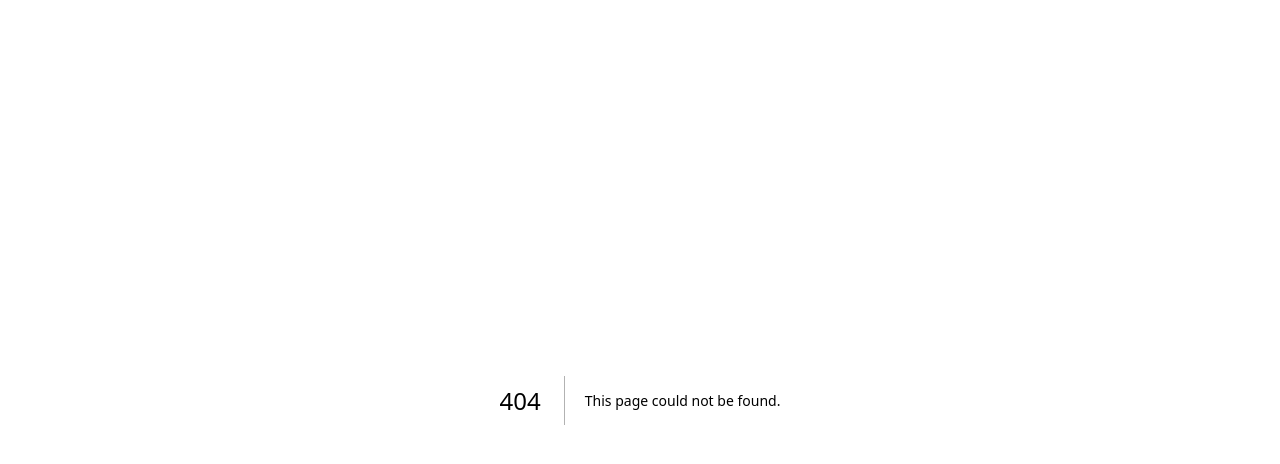
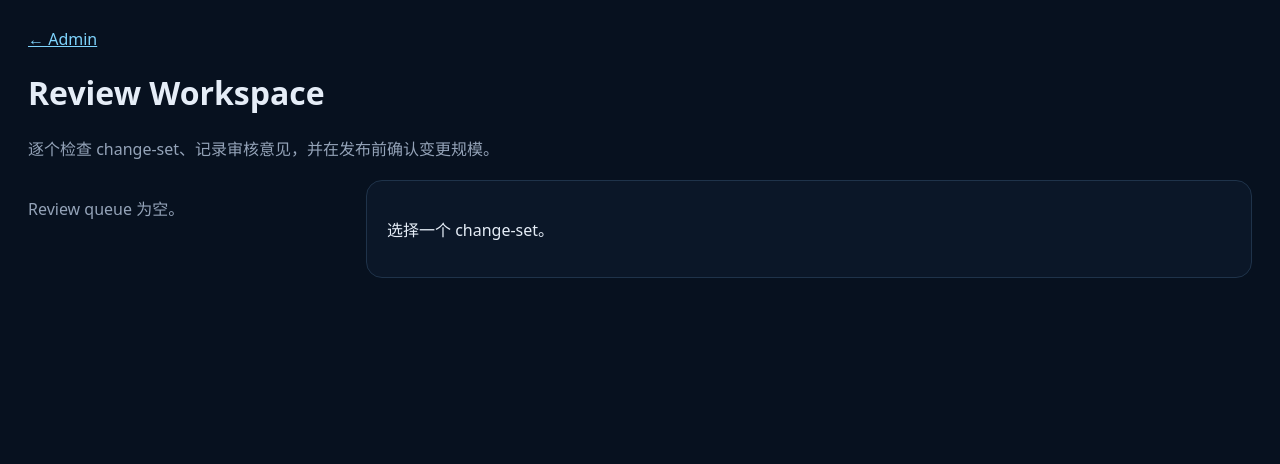
Before and after one commit to senwong/human-knowledge-map, a Next.js app: page /admin/review in a window 1280 px wide. Before the commit this address had no page. Shown: the top 464 px of the page. Built offline with nearby package versions, Linux system fonts and the light colour scheme.

Commit message:
feat(v6.7): add editable review workspace

```diff
--- /dev/null
+++ b/app/admin/review/page.tsx
@@ -0,0 +1,27 @@
+'use client';
+
+import { useEffect, useMemo, useState } from 'react';
+
+type ReviewItem = {
+  changeSet: { id: string; author: string; reason: string; mutations: Array<{ type: string }> };
+  status: string;
+  reviewer?: string;
+  notes?: string;
+};
+
+export default function ReviewWorkspace() {
+  const [items, setItems] = useState<ReviewItem[]>([]);
+  const [selectedId, setSelectedId] = useState<string>('');
+  const [notes, setNotes] = useState('');
+
+  useEffect(() => { fetch('/api/review').then((r) => r.json()).then((data) => { setItems(data.items ?? []); setSelectedId(data.items?.[0]?.changeSet?.id ?? ''); }); }, []);
+  const selected = useMemo(() => items.find((item) => item.changeSet.id === selectedId), [items, selectedId]);
+
+  return <main style={{minHeight:'100vh',background:'#07111f',color:'#e5edf7',padding:28,fontFamily:'system-ui'}}>
+    <header style={{marginBottom:20}}><a href="/admin" style={{color:'#7dd3fc'}}>← Admin</a><h1>Review Workspace</h1><p style={{color:'#94a3b8'}}>逐个检查 change-set、记录审核意见，并在发布前确认变更规模。</p></header>
+    <div style={{display:'grid',gridTemplateColumns:'320px minmax(0,1fr)',gap:18}}>
+      <aside style={{display:'grid',gap:8,alignContent:'start'}}>{items.length ? items.map((item)=><button key={item.changeSet.id} onClick={()=>setSelectedId(item.changeSet.id)} style={{textAlign:'left',padding:14,borderRadius:12,border:'1px solid #23354d',background:selectedId===item.changeSet.id?'#12314a':'#0b1728',color:'#e5edf7'}}><strong>{item.changeSet.reason}</strong><div style={{color:'#94a3b8',fontSize:12,marginTop:4}}>{item.status} · {item.changeSet.mutations.length} mutations</div></button>) : <p style={{color:'#94a3b8'}}>Review queue 为空。</p>}</aside>
+      <section style={{padding:20,border:'1px solid #1f334a',borderRadius:16,background:'#0b1728'}}>{selected ? <><div style={{color:'#67e8f9'}}>{selected.changeSet.id}</div><h2>{selected.changeSet.reason}</h2><p style={{color:'#94a3b8'}}>author: {selected.changeSet.author} · status: {selected.status}</p><div style={{display:'grid',gap:8,margin:'18px 0'}}>{selected.changeSet.mutations.map((mutation,index)=><div key={index} style={{padding:10,borderRadius:10,background:'#101f33'}}>{mutation.type}</div>)}</div><textarea value={notes} onChange={(e)=>setNotes(e.target.value)} placeholder="审核意见…" style={{width:'100%',minHeight:120,background:'#07111f',color:'#e5edf7',border:'1px solid #23354d',borderRadius:10,padding:12}} /><p style={{color:'#64748b',fontSize:12}}>本页先提供可编辑审核工作区；状态写回和权限控制由发布 API 统一处理。</p></> : <p>选择一个 change-set。</p>}</section>
+    </div>
+  </main>;
+}
```
